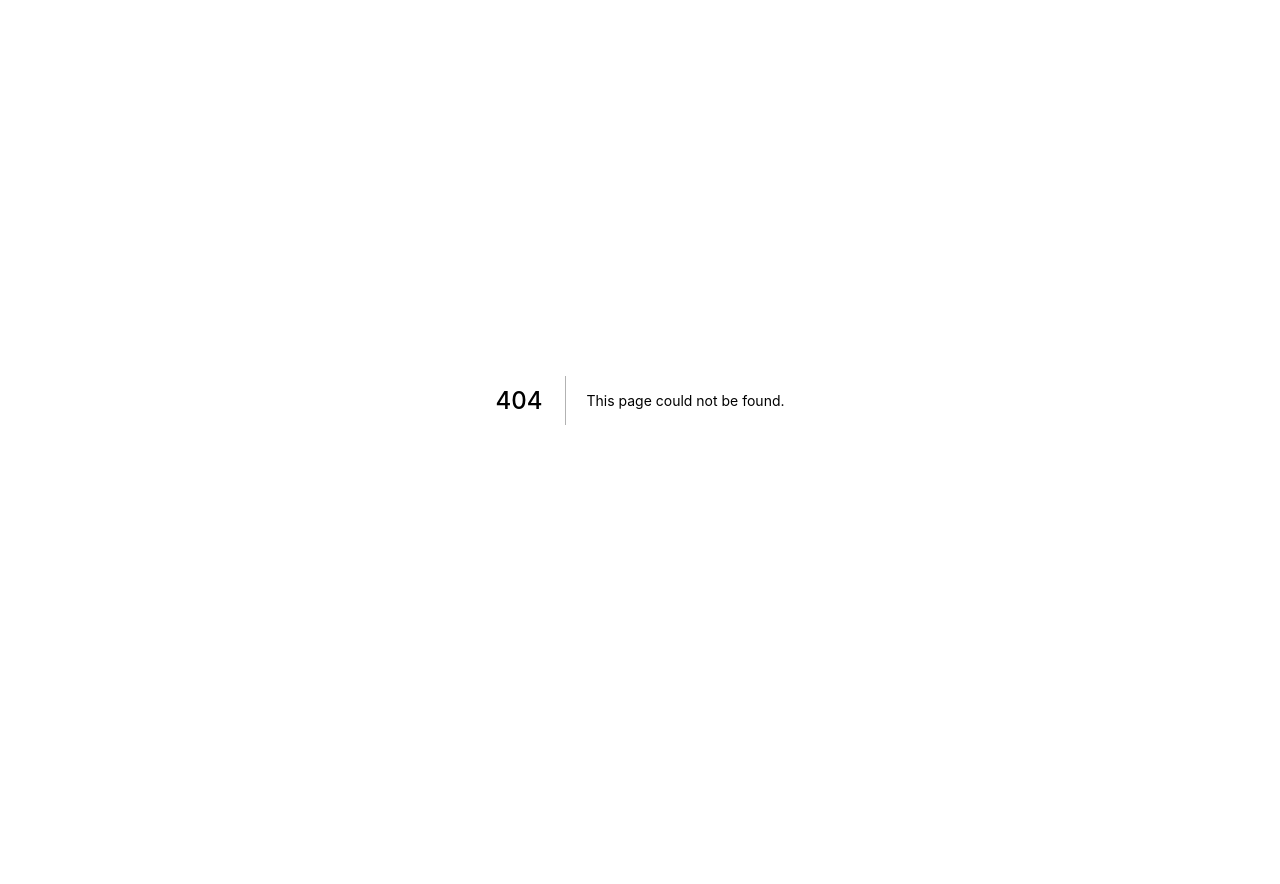
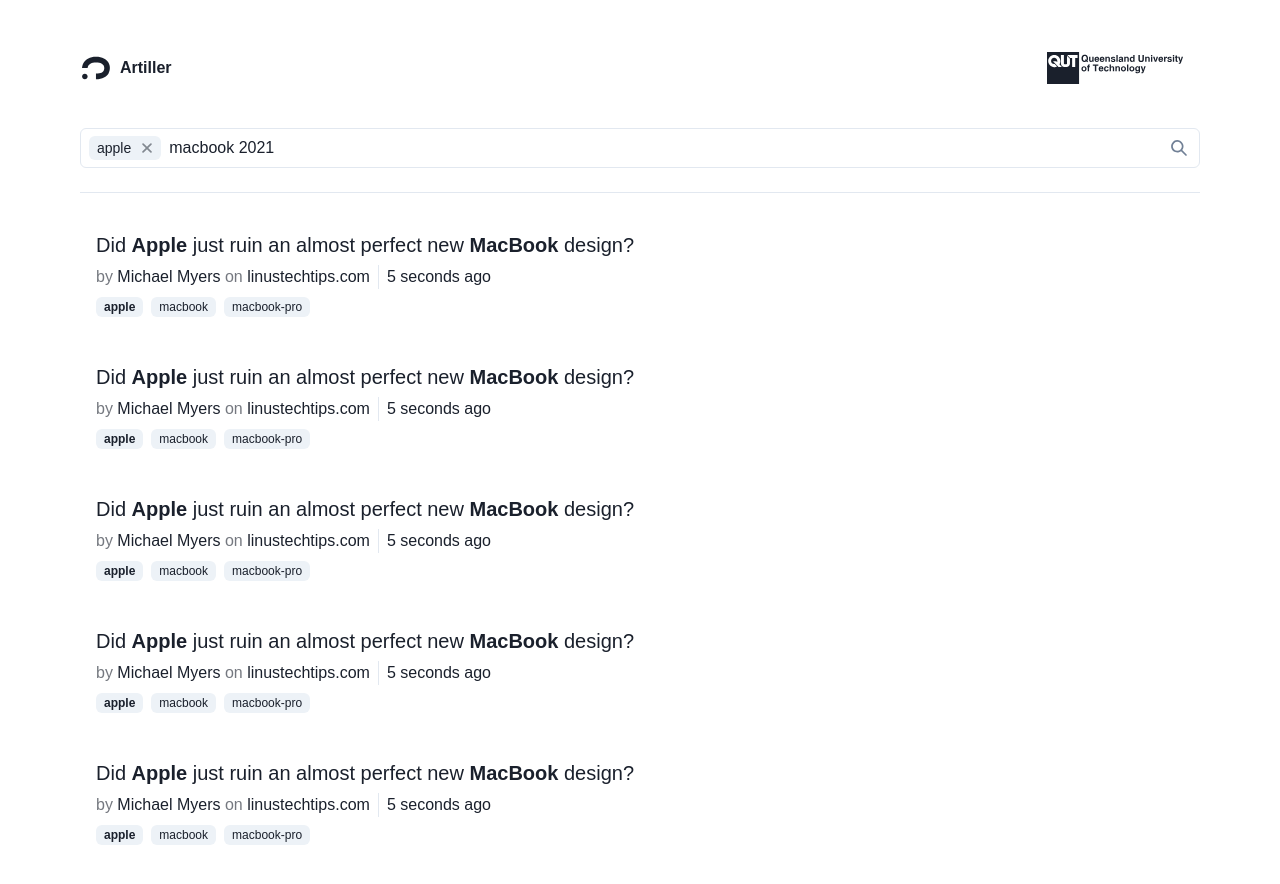
Before and after one commit to Alduino/CAB432-A2, a Next.js app: page /search-mockup in a window 1280 px wide. Before the commit this address had no page. Shown: the top 884 px of the page. Before the commit the page ends 800 px from the top, so only its background shows below. Built offline with nearby package versions, Linux system fonts and the light colour scheme.

Commit message:
Create mockup of search results page

```diff
--- a/src/components/ByLine.tsx
+++ b/src/components/ByLine.tsx
@@ -1,18 +1,27 @@
-import {chakra, HStack, StackDivider, Text} from "@chakra-ui/react";
-import {ReactElement} from "react";
+import {chakra, HStack, Link, StackDivider, Text} from "@chakra-ui/react";
+import {ReactElement, useMemo} from "react";
 import TimeAgo from "react-timeago";
 
 export interface ByLineProps {
     author: string;
     published: Date;
+    link?: string;
 }
 
-export function ByLine({author, published}: ByLineProps): ReactElement {
+export function ByLine({author, published, link}: ByLineProps): ReactElement {
+    const linkHost = useMemo(() => link && new URL(link).hostname, [link]);
+
     return (
         <HStack divider={<StackDivider />}>
             <Text>
                 <chakra.span opacity={0.6}>by </chakra.span>
                 {author}
+                {link && (
+                    <>
+                        <chakra.span opacity={.6}> on </chakra.span>
+                        <Link target="_blank" href={link}>{linkHost}</Link>
+                    </>
+                )}
             </Text>
             <Text>
                 <TimeAgo date={published} />
--- /dev/null
+++ b/src/components/SearchBox.tsx
@@ -0,0 +1,54 @@
+import {SearchIcon} from "@chakra-ui/icons";
+import {
+    HStack,
+    IconButton,
+    Input,
+    InputGroup,
+    InputRightElement, StackProps,
+    Tag,
+    TagCloseButton,
+    TagLabel,
+    useMultiStyleConfig
+} from "@chakra-ui/react";
+
+export function SearchBox(props: StackProps) {
+    const inputContainerStyles = useMultiStyleConfig("Input", {});
+
+    return (
+        <HStack
+            spacing={0}
+            sx={{
+                ...inputContainerStyles.field,
+                pl: 2,
+                pr: 0,
+                w: "lg"
+            }}
+            {...props}
+        >
+            <HStack>
+                <Tag>
+                    <TagLabel>apple</TagLabel>
+                    <TagCloseButton />
+                </Tag>
+            </HStack>
+            <InputGroup>
+                <Input
+                    flexGrow={1}
+                    variant="unstyled"
+                    pl={2}
+                    py={2}
+                    type="search"
+                    defaultValue="macbook 2021"
+                    placeholder="Search or paste a URL"
+                />
+                <InputRightElement
+                    as={IconButton}
+                    aria-label="Search"
+                    variant="ghost"
+                    color="gray.500"
+                    icon={<SearchIcon />}
+                />
+            </InputGroup>
+        </HStack>
+    );
+}
--- /dev/null
+++ b/src/pages/search-mockup.tsx
@@ -0,0 +1,38 @@
+import {Heading, HStack, Stack, StackDivider, Tag} from "@chakra-ui/react";
+import {ByLine} from "../components/ByLine";
+import {Container} from "../components/Container";
+import {MainStack} from "../components/MainStack";
+import {SearchBox} from "../components/SearchBox";
+
+function SearchResult() {
+    return (
+        <Stack p={4}>
+            <Heading fontWeight="400" size="md">Did <strong>Apple</strong> just ruin an almost perfect new <strong>MacBook</strong> design?</Heading>
+            <ByLine author="Michael Myers" link="https://linustechtips.com/insert-link-here" published={new Date()} />
+            <HStack>
+                <Tag size="sm" fontWeight="bold">apple</Tag>
+                <Tag size="sm">macbook</Tag>
+                <Tag size="sm">macbook-pro</Tag>
+            </HStack>
+        </Stack>
+    )
+}
+
+export default function SearchMockup() {
+    return (
+        <Container title="macbook 2021 - Artiller">
+            <MainStack>
+                <Stack p={8} direction="column" spacing={6} divider={<StackDivider />}>
+                    <SearchBox w="full" />
+                    <Stack spacing={4}>
+                        <SearchResult />
+                        <SearchResult />
+                        <SearchResult />
+                        <SearchResult />
+                        <SearchResult />
+                    </Stack>
+                </Stack>
+            </MainStack>
+        </Container>
+    );
+}
```
Also changed, not shown: src/pages/index.tsx (+3 -50 lines).
